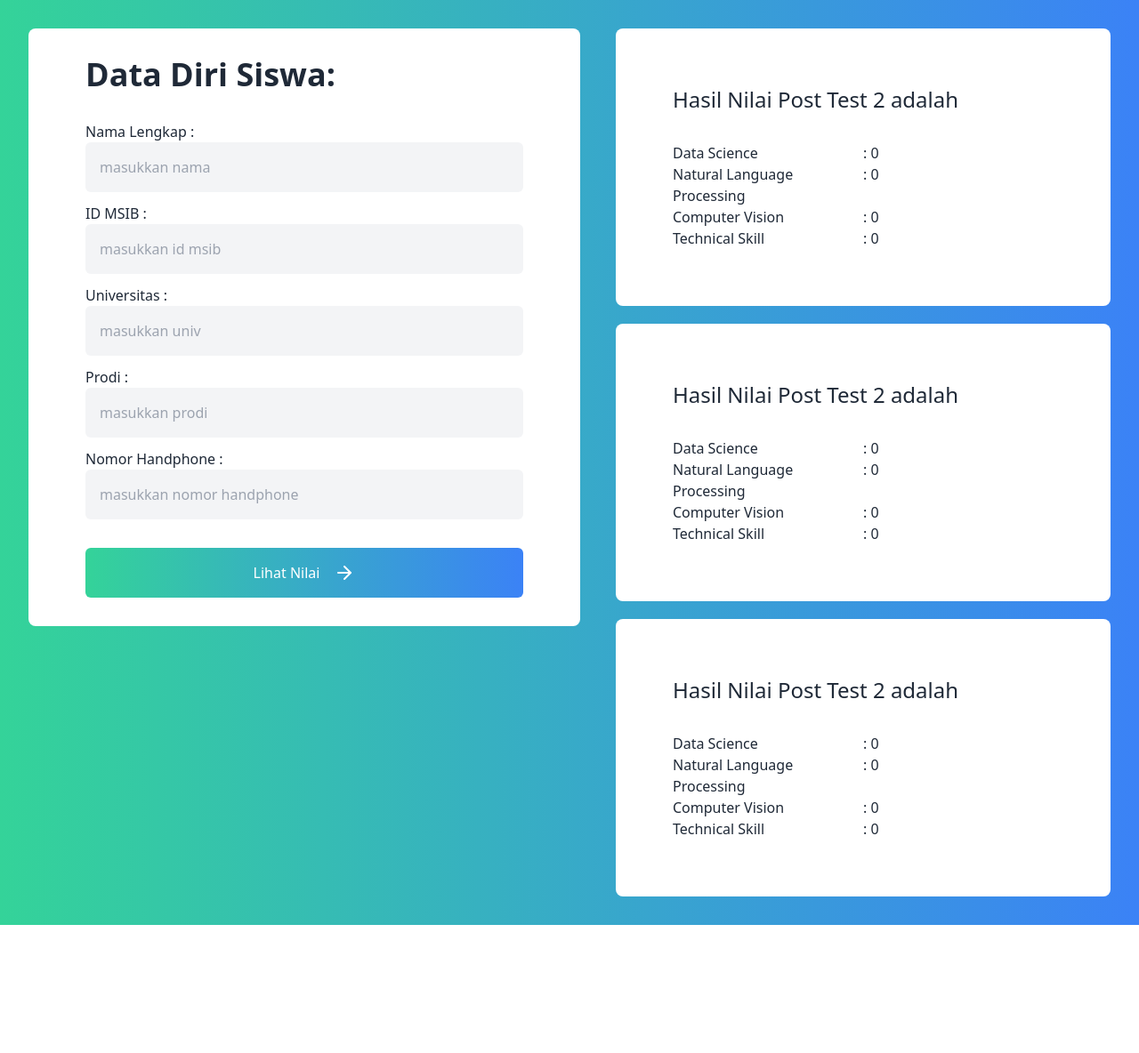
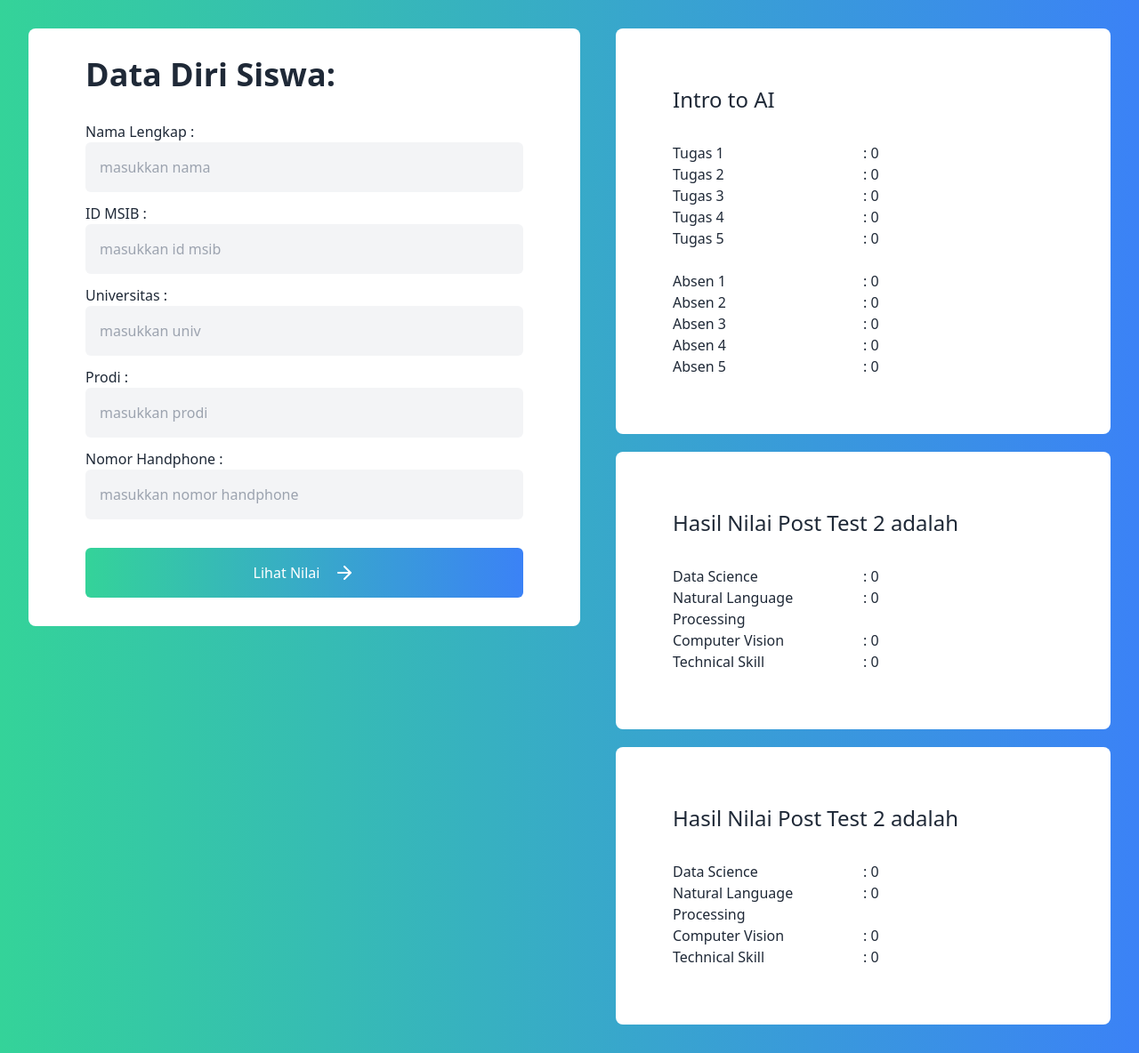
Before and after one commit to afrizalmeka/aplikasi-cek-nilai-post-test, a Flask app: page / in a window 1280 px wide. Shown: the whole page at 89% size. Before the commit the page ends 1040 px from the top, so only its background shows below. Run offline with Flask 2, Linux system fonts and the light colour scheme.

Commit message:
pengubahan desain 1

```diff
--- a/templates/index.html
+++ b/templates/index.html
@@ -129,24 +129,34 @@
         <section class="h-full flex flex-col flex-1 rounded-lg gap-5">
             <div class="flex-1 bg-white p-4 md:p-16 rounded-lg">
                 <h2 class="text-2xl mb-8">
-                    Hasil Nilai Post Test 2 adalah
+                    Intro to  AI
                 </h2>
                 <div class="mt-8 grid grid-cols-2">
-                    <p>Data Science</p>
+                    <p>Tugas 1</p>
                     <p>: {{nilai_ds}}</p>
-                    <p>Natural Language Processing</p>
+                    <p>Tugas 2</p>
                     <p>: {{nilai_nlp}}</p>
-                    <p>Computer Vision</p>
+                    <p>Tugas 3</p>
                     <p>: {{nilai_cv}}</p>
-                    <p>Technical Skill</p>
+                    <p>Tugas 4</p>
+                    <p>: {{nilai_tech}}</p>
+                    <p>Tugas 5</p>
+                    <p>: {{nilai_tech}}</p>
+
+                    <p><br></p>
+                    <p><br></p>
+
+                    <p>Absen 1</p>
+                    <p>: {{nilai_ds}}</p>
+                    <p>Absen 2</p>
+                    <p>: {{nilai_nlp}}</p>
+                    <p>Absen 3</p>
+                    <p>: {{nilai_cv}}</p>
+                    <p>Absen 4</p>
+                    <p>: {{nilai_tech}}</p>
+                    <p>Absen 5</p>
                     <p>: {{nilai_tech}}</p>
                 </div>
-                {% if hasil %}
-                <br>
-                <h3 class="text-2xl mb-8">
-                    {{ hasil }}
-                </h3>
-                {% endif %}
             </div>
 
             <div class="flex-1 bg-white p-4 md:p-16 rounded-lg">
@@ -163,12 +173,6 @@
                     <p>Technical Skill</p>
                     <p>: {{nilai_tech}}</p>
                 </div>
-                {% if hasil %}
-                <br>
-                <h3 class="text-2xl mb-8">
-                    {{ hasil }}
-                </h3>
-                {% endif %}
             </div>
 
             <div class="flex-1 bg-white p-4 md:p-16 rounded-lg">
@@ -185,12 +189,6 @@
                     <p>Technical Skill</p>
                     <p>: {{nilai_tech}}</p>
                 </div>
-                {% if hasil %}
-                <br>
-                <h3 class="text-2xl mb-8">
-                    {{ hasil }}
-                </h3>
-                {% endif %}
             </div>
         </section>
     </body>
```
Also changed, not shown: 1 other file.
